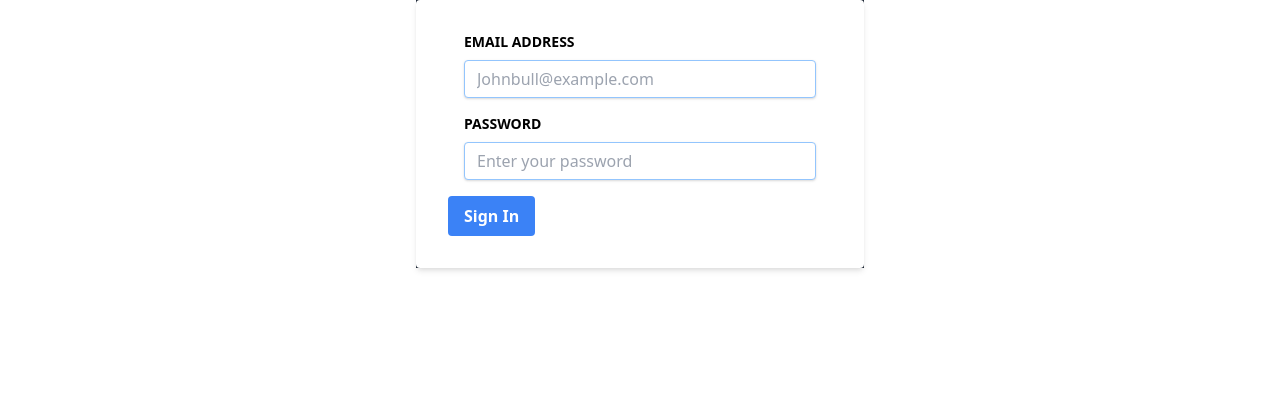
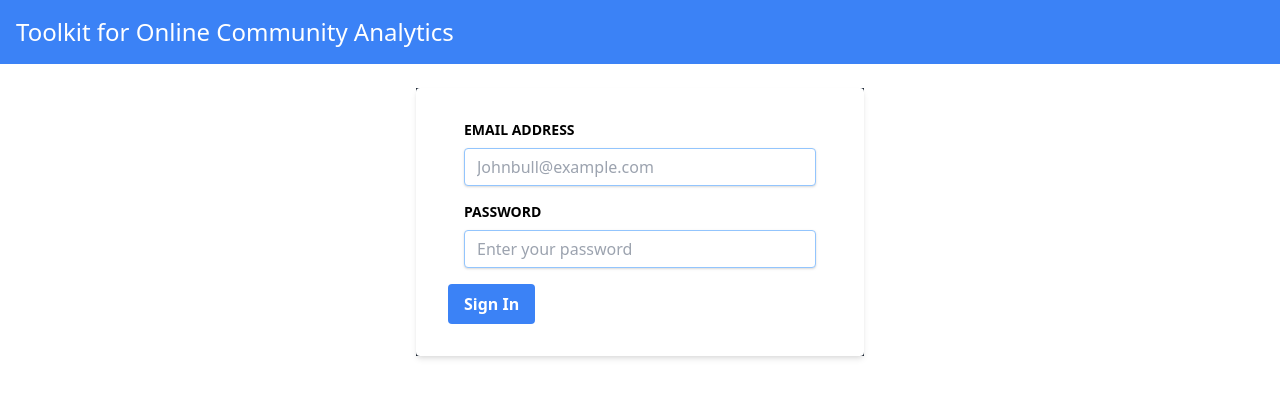
Before and after one commit to matthewcm/TOCA-FE, a React (Create React App) app: page / in a window 1280 px wide. Shown: the top 398 px of the page. Built offline with nearby package versions, Linux system fonts and the light colour scheme.

Commit message:
Initial Navbar

```diff
--- a/src/App.js
+++ b/src/App.js
@@ -1,8 +1,10 @@
 import React from 'react'
+import Navbar from "./components/Navbar";
 
 function App() {
   return (
       <div className="App" >
+          <Navbar></Navbar>
         <div className="w-full max-w-md bg-gray-800 m-auto" >
           <form action="" className=" bg-white shadow-md rounded px-8 py-8 pt-8">
             <div className="px-4 pb-4">
--- /dev/null
+++ b/src/components/Navbar.jsx
@@ -0,0 +1,14 @@
+import React from 'react'
+
+const Navbar = props => {
+   return (
+       <div className="bg-blue-500 text-white text-2xl mb-6 p-4">
+           <h1>
+               Toolkit for Online Community Analytics
+           </h1>
+       </div>
+   )
+}
+
+
+export default Navbar
```
